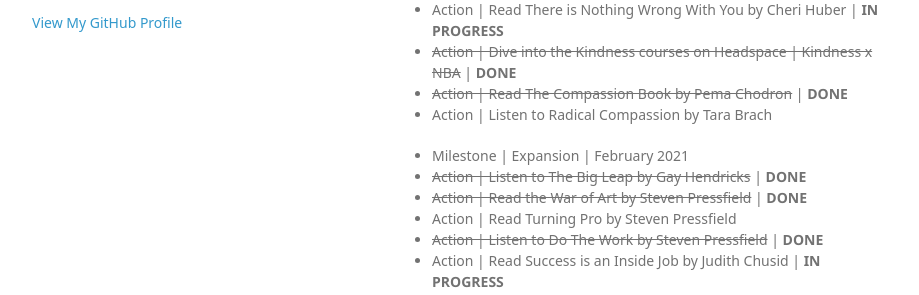
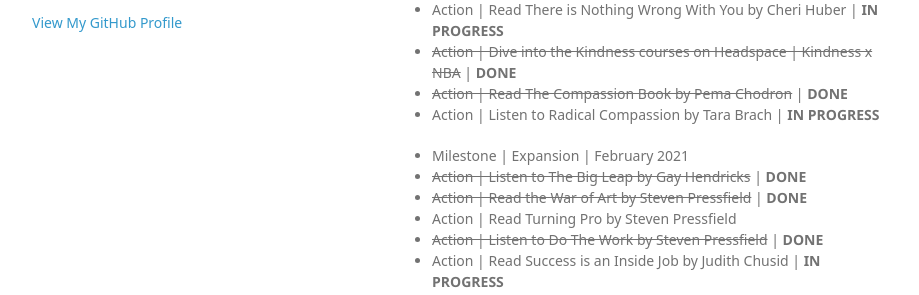
Before and after one commit to rainleander/rainleander.github.io, a Jekyll site: the page speak-softly.html, which Jekyll copies as it is, in a window 1280 px wide and 900 px high. Shown: the part 201-496 px from the top of the window, without its empty margins (178-1097 px from the left). Built offline with Jekyll 4.4.1, drawn with Linux system fonts in a browser that asks for light colours; some web fonts are replaced.

Commit message:
Update speak-softly.html

```diff
--- a/speak-softly.html
+++ b/speak-softly.html
@@ -33,7 +33,7 @@
           <li>Action | Read There is Nothing Wrong With You by Cheri Huber | <b>IN PROGRESS</b></li>
           <li><del>Action | Dive into the Kindness courses on Headspace | Kindness x NBA</del> | <b>DONE</b></li>
           <li><del>Action | Read The Compassion Book by Pema Chodron</del> | <b>DONE</b></li>
-          <li>Action | Listen to Radical Compassion by Tara Brach</li></ul>
+          <li>Action | Listen to Radical Compassion by Tara Brach | <b>IN PROGRESS</b></li></ul>
 
         <ul><li>Milestone | Expansion | February 2021</li>
           <li><del>Action | Listen to The Big Leap by Gay Hendricks</del> | <b>DONE</b></li>
```
